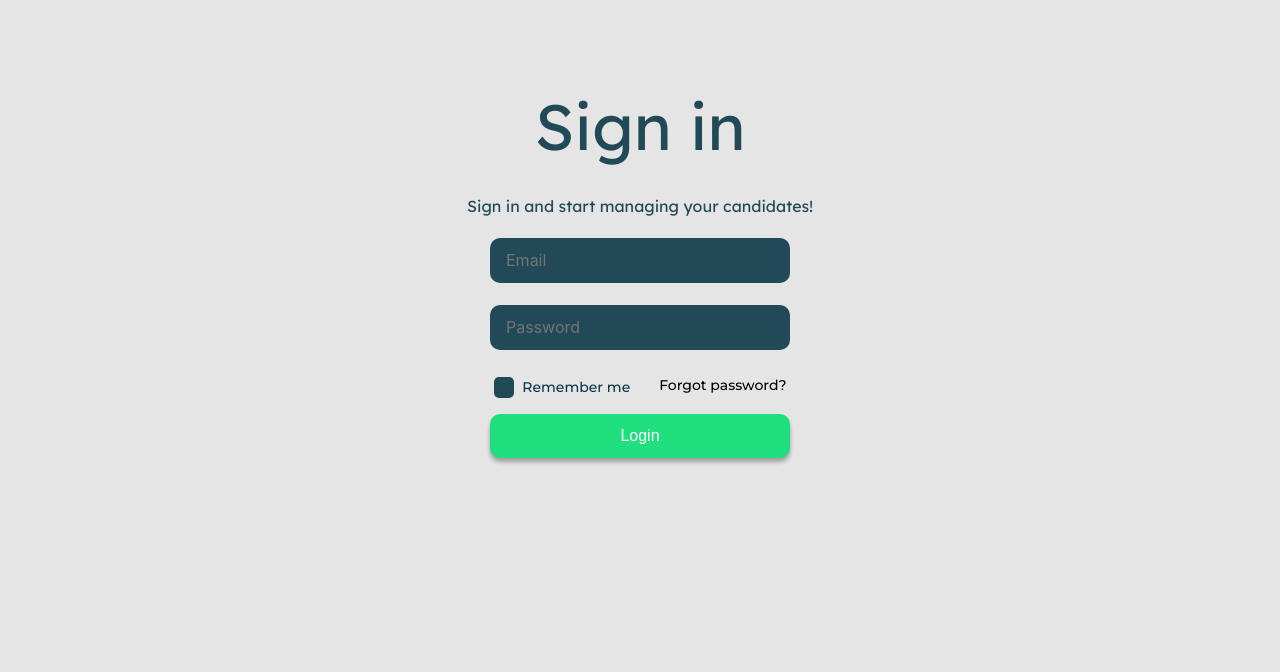
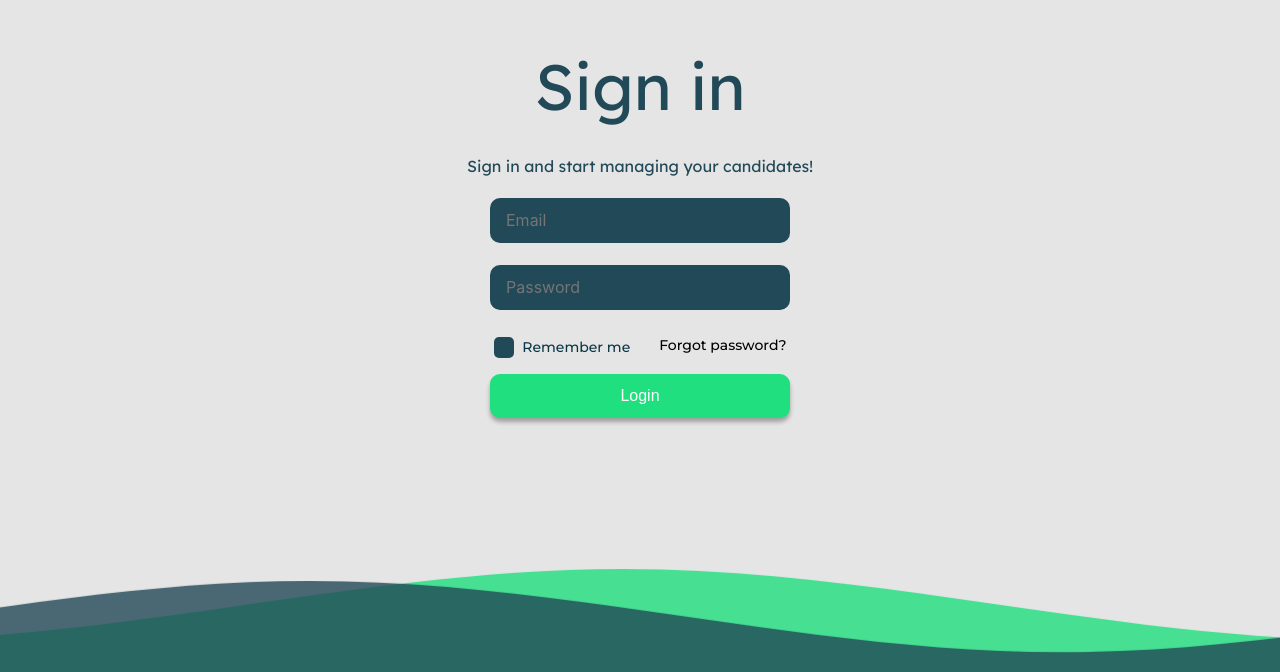
Before and after one commit to hemakumarm72/front-end-practise-day-1, a React (Create React App) app: page /login1 in a window 1280 px wide. Shown: the part 128-800 px from the top of the page. Built offline with nearby package versions, Linux system fonts and the light colour scheme.

Commit message:
login and sign page animation finished

```diff
--- a/src/Pages/login1/login1.jsx
+++ b/src/Pages/login1/login1.jsx
@@ -69,6 +69,36 @@ const login1 = () => {
                         </div>
                     </div>
                 </div>
+                <div className="containerwaves">
+                    <svg
+                        className="waves"
+                        xmlns="http://www.w3.org/2000/svg"
+                        viewBox="0 24 150 28"
+                        preserveAspectRatio="none"
+                        shapeRendering="auto"
+                    >
+                        <defs>
+                            <path
+                                id="gentle-wave"
+                                d="M-160 44c30 0 58-18 88-18s 58 18 88 18 58-18 88-18 58 18 88 18 v44h-352z"
+                            />
+                        </defs>
+                        <g className="parallax">
+                            <use
+                                xlinkHref="#gentle-wave"
+                                x="48"
+                                y="0"
+                                fill="rgba(32, 223, 127, 0.8)"
+                            />
+                            <use
+                                xlinkHref="#gentle-wave"
+                                x="48"
+                                y="3"
+                                fill="rgba(34, 73, 87, 0.8)"
+                            />
+                        </g>
+                    </svg>
+                </div>
             </Container>
         </div>
     );
--- a/src/Pages/login1/login1.scss
+++ b/src/Pages/login1/login1.scss
@@ -1,8 +1,13 @@
 @import url('https://fonts.googleapis.com/css2?family=Lexend+Deca:wght@400;600&family=Montserrat:wght@400;500&display=swap');
-.logincontainer {
+.container {
     background-color: #e5e5e5;
     min-height: 100vh;
+    width: 100%;
+}
+
+.logincontainer {
     display: flex;
+    min-height: 90vh;
     align-items: center;
     justify-content: center;
 }
@@ -10,7 +15,7 @@
 .logincontent {
     display: flex;
     flex-direction: column;
-
+    width: 100%;
     align-items: center;
     h1 {
         font-family: 'Lexend Deca';
@@ -101,3 +106,35 @@
         }
     }
 }
+
+.containerwaves {
+    position: absolute;
+    width: 100%;
+    bottom: 0.2rem;
+    .waves {
+        width: 100%;
+        background-color: inherit;
+        margin-bottom: -7px;
+        max-height: 111px;
+    }
+    .parallax > use {
+        animation: move-forever 25s cubic-bezier(0.55, 0.5, 0.45, 0.5) infinite;
+    }
+    .parallax > use:nth-child(1) {
+        animation-delay: -2s;
+        animation-duration: 7s;
+    }
+    .parallax > use:nth-child(2) {
+        animation-delay: -3s;
+        animation-duration: 10s;
+    }
+}
+
+@keyframes move-forever {
+    0% {
+        transform: translate3d(-90px, 0, 0);
+    }
+    100% {
+        transform: translate3d(85px, 0, 0);
+    }
+}
--- /dev/null
+++ b/wave.css
@@ -0,0 +1,62 @@
+@import url(//fonts.googleapis.com/css?family=Lato:300:400);
+
+body {
+    margin: 0;
+}
+
+.header {
+    position: relative;
+    text-align: center;
+    background: linear-gradient(
+        60deg,
+        rgba(84, 58, 183, 1) 0%,
+        rgba(0, 172, 193, 1) 100%
+    );
+    color: white;
+}
+
+.waves {
+    position: relative;
+    width: 100%;
+    height: 15vh;
+    margin-bottom: -7px; /*Fix for safari gap*/
+    min-height: 100px;
+    max-height: 150px;
+}
+
+/* Animation */
+
+.parallax > use {
+    animation: move-forever 25s cubic-bezier(0.55, 0.5, 0.45, 0.5) infinite;
+}
+.parallax > use:nth-child(1) {
+    animation-delay: -2s;
+    animation-duration: 7s;
+}
+.parallax > use:nth-child(2) {
+    animation-delay: -3s;
+    animation-duration: 10s;
+}
+.parallax > use:nth-child(3) {
+    animation-delay: -4s;
+    animation-duration: 13s;
+}
+.parallax > use:nth-child(4) {
+    animation-delay: -5s;
+    animation-duration: 20s;
+}
+@keyframes move-forever {
+    0% {
+        transform: translate3d(-90px, 0, 0);
+    }
+    100% {
+        transform: translate3d(85px, 0, 0);
+    }
+}
+/*Shrinking for mobile*/
+@media (max-width: 768px) {
+    .waves {
+        height: 40px;
+        min-height: 40px;
+    }
+}
```
Also changed, not shown: wave.html (added, +69 -0 lines).
